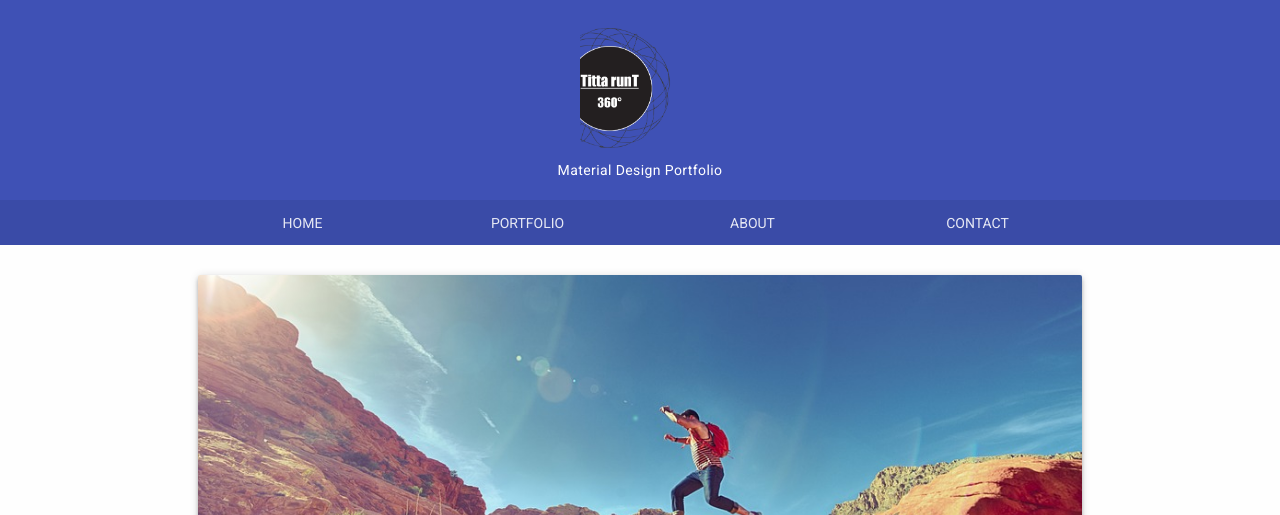
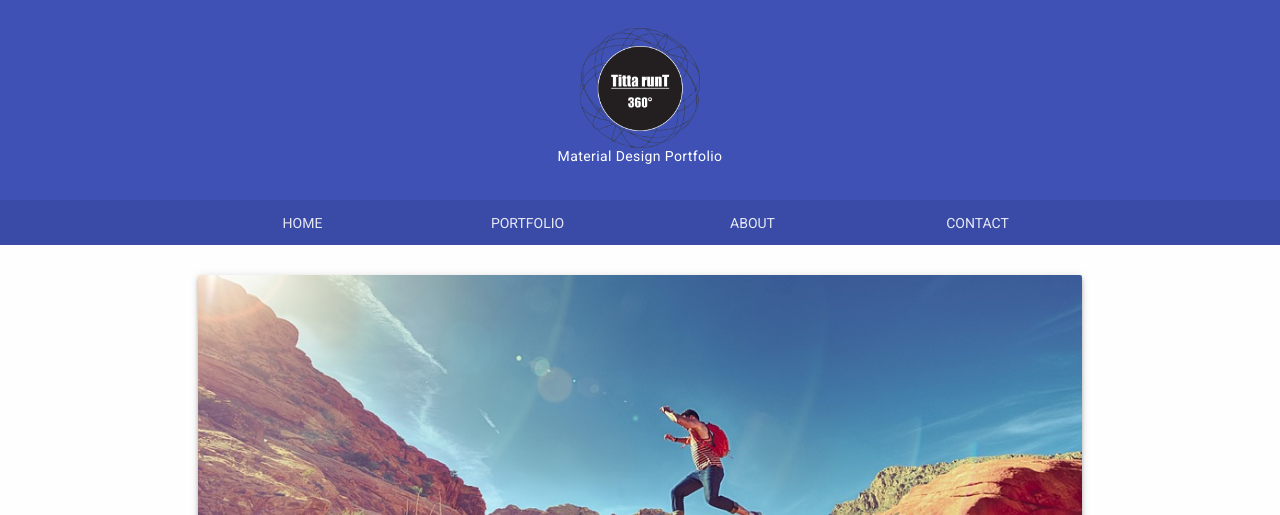
Before and after one commit to tittarunt360/tittarunt360.github.io, a plain HTML site: page index.html in a window 1280 px wide. Shown: the top 515 px of the page. Drawn offline with nearby package versions, Linux system fonts and the light colour scheme.

Commit message:
Update main.css

```diff
--- a/styles/main.css
+++ b/styles/main.css
@@ -33,11 +33,11 @@ img {
 }
 
 .site-logo {
-  background: url(../img/logo.png) 100% no-repeat;
+  background: url(../img/logo.png) 50% no-repeat;
   background-size: cover;
   height: 120px;
   width: 120px;
-  margin: 15px auto;
+  margin: 1px auto;
 }
 
 .is-compact .site-logo {
```
